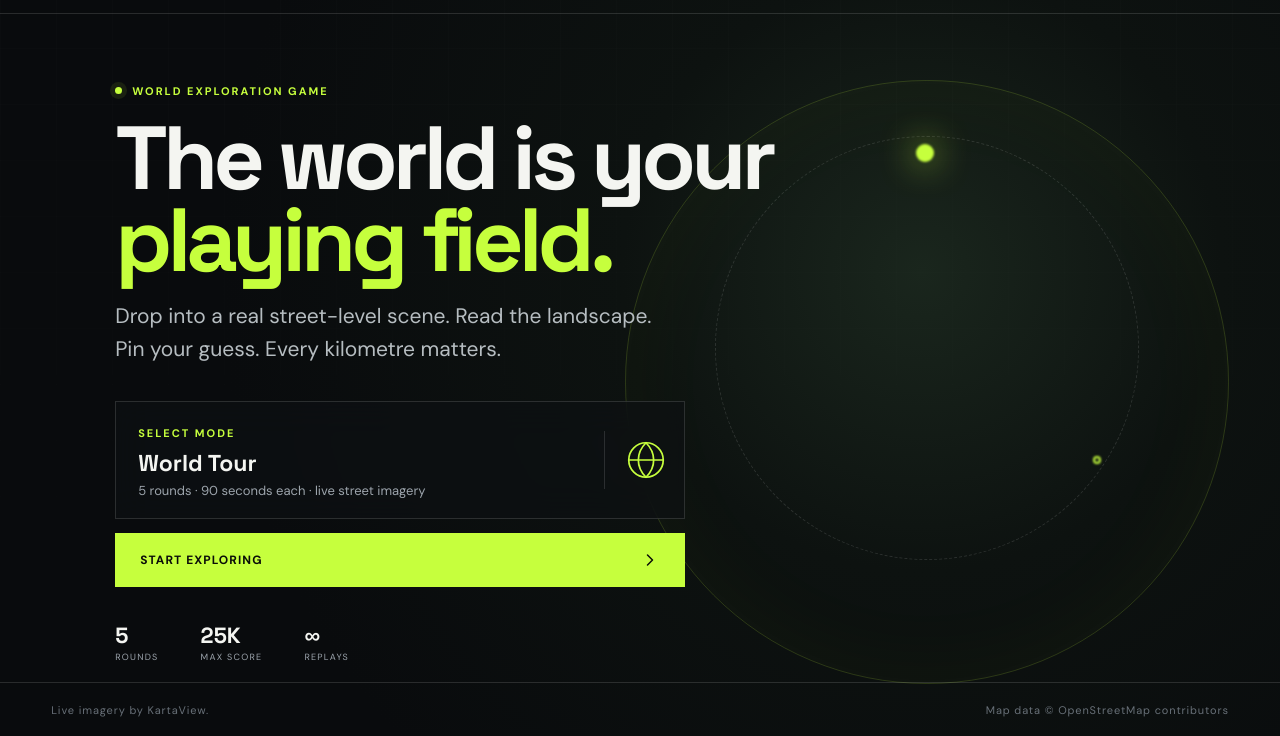
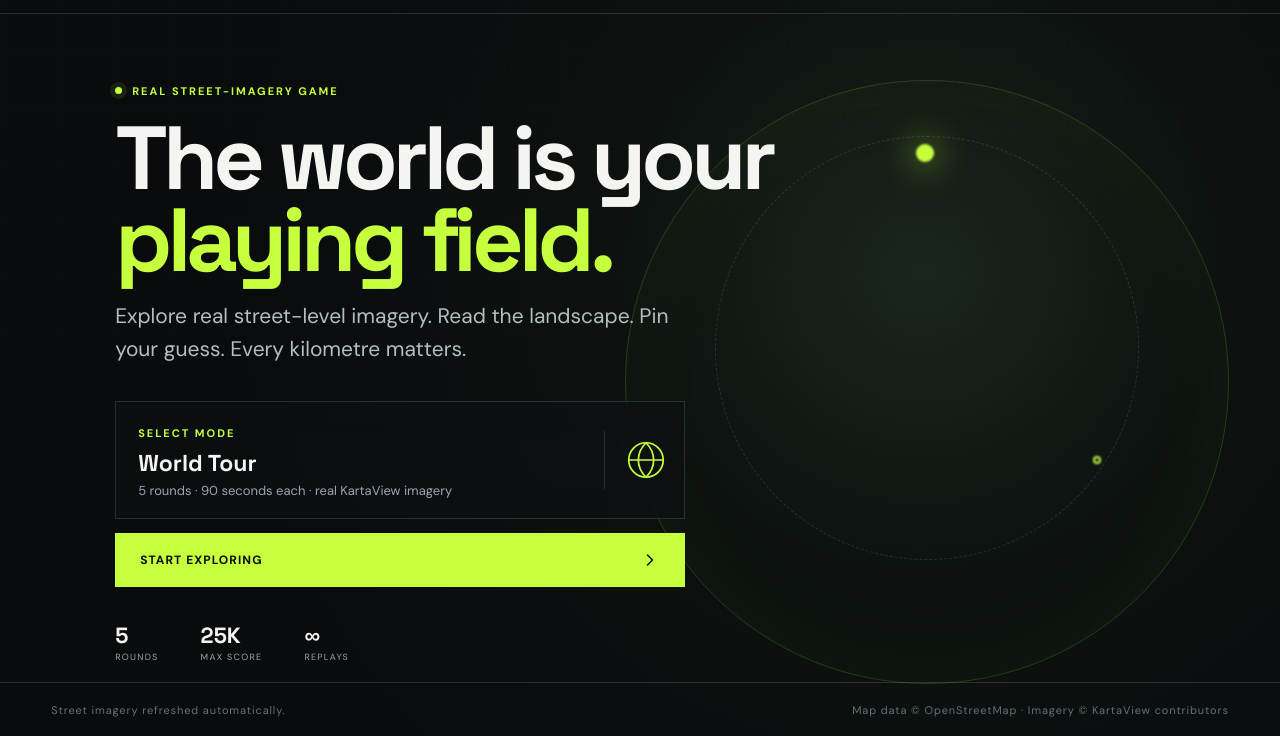
Before and after one commit to nkuchenov-hash/desktop-tutorial, a plain HTML site: page index.html in a window 1280 px wide. Shown: the part 64-800 px from the top of the page. Drawn offline with nearby package versions, Linux system fonts and the light colour scheme; a small style sheet from the web is missing.

Commit message:
Clarify same-origin KartaView imagery source

```diff
--- a/index.html
+++ b/index.html
@@ -21,14 +21,14 @@
       </nav>
       <div class="home-grid" aria-hidden="true"></div><div class="orb orb-one" aria-hidden="true"></div><div class="orb orb-two" aria-hidden="true"></div>
       <main class="hero">
-        <div class="eyebrow"><span class="live-dot"></span> WORLD EXPLORATION GAME</div>
+        <div class="eyebrow"><span class="live-dot"></span> REAL STREET-IMAGERY GAME</div>
         <h1 id="home-title">The world is your<br /><em>playing field.</em></h1>
-        <p>Drop into a real street-level scene. Read the landscape. Pin your guess. Every kilometre matters.</p>
-        <div class="mode-card"><div><span class="mode-label">SELECT MODE</span><h2>World Tour</h2><p>5 rounds · 90 seconds each · live street imagery</p></div><div class="mode-icon" aria-hidden="true"><svg viewBox="0 0 48 48"><circle cx="24" cy="24" r="18"/><path d="M6 24h36M24 6c5 5 8 11 8 18s-3 13-8 18c-5-5-8-11-8-18s3-13 8-18Z"/></svg></div></div>
+        <p>Explore real street-level imagery. Read the landscape. Pin your guess. Every kilometre matters.</p>
+        <div class="mode-card"><div><span class="mode-label">SELECT MODE</span><h2>World Tour</h2><p>5 rounds · 90 seconds each · real KartaView imagery</p></div><div class="mode-icon" aria-hidden="true"><svg viewBox="0 0 48 48"><circle cx="24" cy="24" r="18"/><path d="M6 24h36M24 6c5 5 8 11 8 18s-3 13-8 18c-5-5-8-11-8-18s3-13 8-18Z"/></svg></div></div>
         <button id="start-game" class="primary-button start-button" type="button"><span>START EXPLORING</span><svg viewBox="0 0 24 24" aria-hidden="true"><path d="m9 18 6-6-6-6"/></svg></button>
         <div class="home-stats" aria-label="Game statistics"><div><strong>5</strong><span>ROUNDS</span></div><div><strong>25K</strong><span>MAX SCORE</span></div><div><strong>∞</strong><span>REPLAYS</span></div></div>
       </main>
-      <footer class="home-footer"><span>Live imagery by KartaView.</span><span>Map data © OpenStreetMap contributors</span></footer>
+      <footer class="home-footer"><span>Street imagery refreshed automatically.</span><span>Map data © OpenStreetMap · Imagery © KartaView contributors</span></footer>
     </section>
 
     <section id="game-screen" class="screen game-screen" aria-label="Game round">
@@ -49,7 +49,7 @@
       <main class="final-content"><span class="eyebrow"><span class="live-dot"></span> EXPEDITION COMPLETE</span><h1 id="final-title">You mapped<br /><em>the unknown.</em></h1><div class="total-score-card"><span>FINAL SCORE</span><strong id="final-score">0</strong><small>OUT OF 25,000</small></div><div id="round-breakdown" class="round-breakdown" aria-label="Round score breakdown"></div><div class="final-actions"><button id="play-again" class="primary-button" type="button">PLAY AGAIN</button><button id="share-score" class="secondary-button" type="button">COPY RESULT</button></div><p id="share-status" class="share-status" aria-live="polite"></p></main>
     </section>
 
-    <dialog id="settings-dialog" class="settings-dialog"><form method="dialog"><div class="settings-head"><div><span class="panel-kicker">GAME SETTINGS</span><h2>Street View provider</h2></div><button class="icon-button panel-close" value="cancel" aria-label="Close settings">×</button></div><p>GeoScope works immediately with live KartaView street-level imagery. Add a Google Maps JavaScript API key only if you want Google Street View panoramas where available.</p><label for="api-key">Google Maps API key</label><input id="api-key" name="api-key" type="password" autocomplete="off" placeholder="Optional Google Maps key" /><label class="check-row" for="prefer-streetview"><input id="prefer-streetview" type="checkbox" /><span>Prefer Google Street View</span></label><div class="settings-actions"><button id="clear-settings" class="secondary-button" type="button">CLEAR</button><button id="save-settings" class="primary-button" type="button">SAVE SETTINGS</button></div><small class="settings-note">Google requires a billing-enabled key. Restrict it to this GitHub Pages domain.</small></form></dialog>
+    <dialog id="settings-dialog" class="settings-dialog"><form method="dialog"><div class="settings-head"><div><span class="panel-kicker">GAME SETTINGS</span><h2>Street View provider</h2></div><button class="icon-button panel-close" value="cancel" aria-label="Close settings">×</button></div><p>GeoScope includes real KartaView street imagery downloaded during deployment, so it works without an API key. Add a Google Maps JavaScript API key only to prefer interactive Google Street View panoramas where available.</p><label for="api-key">Google Maps API key</label><input id="api-key" name="api-key" type="password" autocomplete="off" placeholder="Optional Google Maps key" /><label class="check-row" for="prefer-streetview"><input id="prefer-streetview" type="checkbox" /><span>Prefer Google Street View</span></label><div class="settings-actions"><button id="clear-settings" class="secondary-button" type="button">CLEAR</button><button id="save-settings" class="primary-button" type="button">SAVE SETTINGS</button></div><small class="settings-note">Google requires a billing-enabled key. Restrict it to this GitHub Pages domain.</small></form></dialog>
   </div>
   <script src="https://unpkg.com/leaflet@1.9.4/dist/leaflet.js" integrity="sha256-20nQCchB9co0qIjJZRGuk2/Z9VM+kNiyxNV1lvTlZBo=" crossorigin=""></script>
   <script src="live.js"></script>
```
